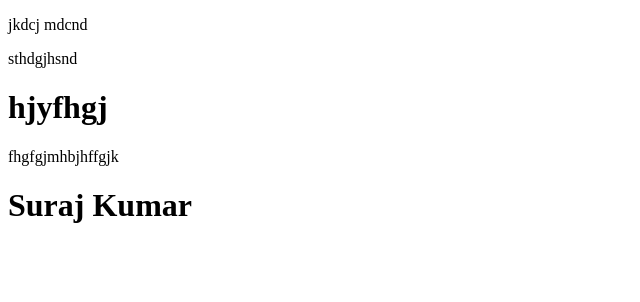
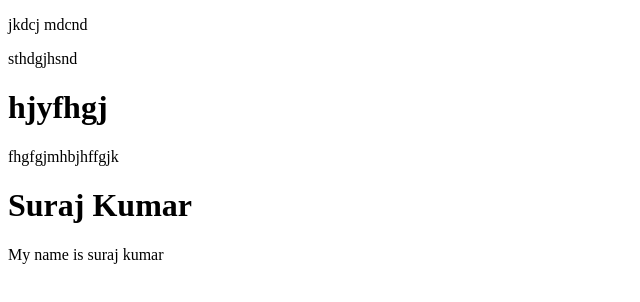
Before and after one commit to innocentsuraj01/new-file, a plain HTML site: page index.html in a window 1280 px wide. Shown: the whole page, without its empty margins (0-640 px from the left). Drawn offline with Linux system fonts and the light colour scheme.

Commit message:
Added a new line

```diff
--- a/index.html
+++ b/index.html
@@ -11,5 +11,6 @@
     <h1>hjyfhgj</h1>
     <p>fhgfgjmhbjhffgjk</p>
     <h1>Suraj Kumar</h1>
+    <p> My name is suraj kumar </p>
 </body>
 </html>
```
